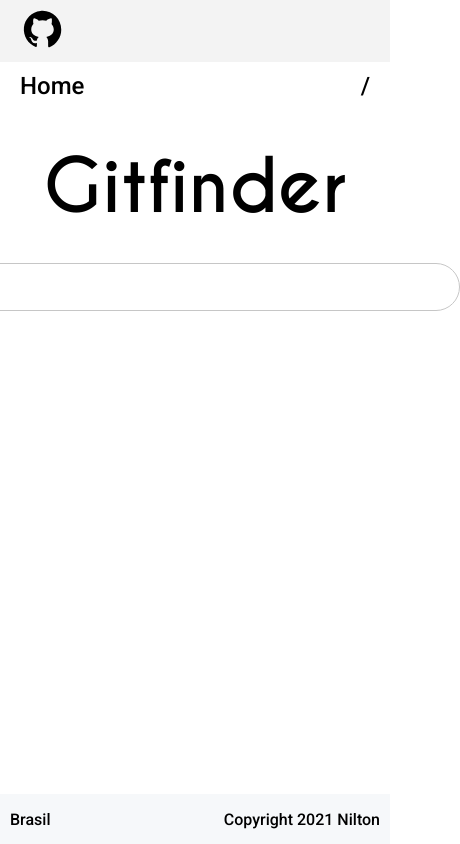
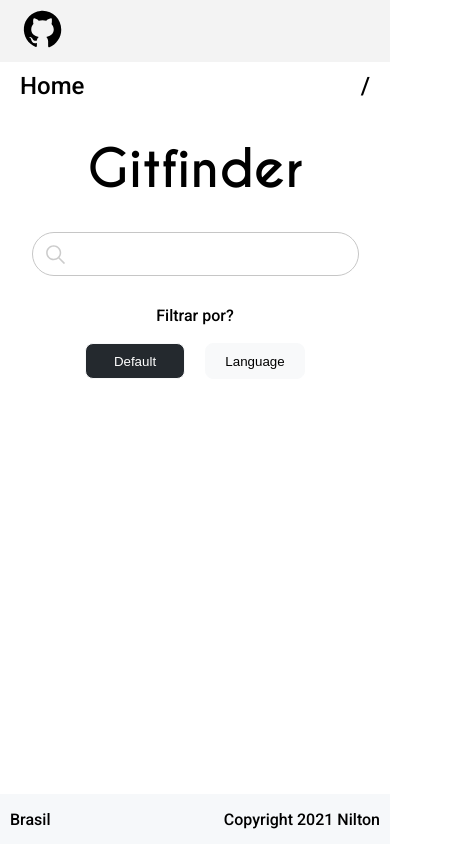
Before and after one commit to ncadeveloper/gitfinder, a React (Create React App) app: page /#/ in a window 390 px wide. Shown: the whole page, 460 px wide, since content can reach past the window. Built offline with nearby package versions, Linux system fonts and the light colour scheme.

Commit message:
Finalizando pagina home

```diff
--- a/public/index.html
+++ b/public/index.html
@@ -2,7 +2,7 @@
 <html lang="en">
   <head>
     <meta charset="utf-8" />
-    <link rel="icon" href="%PUBLIC_URL%/favicon.ico" />
+    <link rel="icon" href="%PUBLIC_URL%/favicon.svg" />
     <meta name="viewport" content="width=device-width, initial-scale=1" />
     <meta name="theme-color" content="#000000" />
     <meta name="description" content="Web site using React"/>
--- a/src/constants/api.jsx
+++ b/src/constants/api.jsx
@@ -1,5 +1,4 @@
 export default {
-    USERS: '/users',
     USER: '/users/$name',
     USER_REPOS: '/users/$name/repos',
     ORG: '/orgs/$name',
--- a/src/helpers/input/index.css
+++ b/src/helpers/input/index.css
@@ -14,7 +14,7 @@
 }
 
 .search__border:hover {
-    border: none;
+    border: 1px solid transparent;
     box-shadow: 0 1px 6px rgba(32,33,36,.28);
 }
 
--- a/src/pages/details/index.css
+++ b/src/pages/details/index.css
@@ -0,0 +1,6 @@
+#details {
+    width: 100%;
+    position: relative;
+    height: calc(100vh - 112px);
+    background-color: #FFFFFF;
+}
--- a/src/pages/details/index.jsx
+++ b/src/pages/details/index.jsx
@@ -0,0 +1,38 @@
+import './index.css';
+import Routes from '../../constants/api';
+
+import { useEffect } from 'react';
+import { useParams } from 'react-router-dom';
+
+import { Api } from '../../services';
+import { Header, Footer, Breadcrumb } from '../../helpers';
+
+export const Details = () => {
+    const { repo } = useParams();
+
+    const _getDetails = () => {
+        const api = new Api(Routes.USER.replace('$name', repo), 'GET');
+        api.exec()
+            .then(({ data }) => {
+                console.log(data);
+            })
+            .finally(() => {
+
+            });
+    }
+
+    useEffect(() => {
+        _getDetails();
+    }, []);
+
+    return(
+        <>
+            <Header dark />
+            <section id="details">
+                <Breadcrumb page="Details" />
+
+            </section>
+            <Footer/>
+        </>
+    )
+}
--- /dev/null
+++ b/src/pages/home/button.jsx
@@ -0,0 +1,9 @@
+export const Button = ({ id, onClick, filter, children }) =>
+    <button
+        id="language"
+        type="button"
+        onClick={onClick}
+        className={`filter__by ${filter === id && 'active'}`}
+    >
+        {children}
+    </button>
--- a/src/pages/home/index.css
+++ b/src/pages/home/index.css
@@ -22,7 +22,7 @@
     display: flex;
     align-items: center;
     justify-content: center;
-    margin-top: 8%;
+    margin-top: 7%;
     margin-bottom: 30px;
 }
 
@@ -30,4 +30,45 @@
     margin: 0;
     font-size: 4.5rem;
     font-family: Google;
+    transition: font-size 200ms;
 }
+
+#home .filter {
+    width: 100%;
+    display: flex;
+    align-items: center;
+    justify-content: center;
+}
+
+#home .filter .filter__by {
+    width: 100px;
+    height: 36px;
+    cursor: pointer;
+    margin: 2px 10px;
+    border-radius: 8px;
+    border: 1px solid #f8f9fa;
+    background-color: #f8f9fa;
+}
+
+#home .filter .filter__by:hover {
+    border: 1px solid var(--color-header-dark);
+}
+
+#home .filter .filter__by.active {
+    color: white;
+    background-color: var(--color-header-dark);
+}
+
+@media screen and (max-width: 640px) {
+
+    #home .title .title__text {
+        font-size: 3.2rem;
+        transition: font-size 200ms;
+    }
+
+    #home .search__input {
+        width: 100%;
+        font-size: 1.3rem;
+    }
+
+}
--- a/src/pages/home/index.jsx
+++ b/src/pages/home/index.jsx
@@ -3,16 +3,18 @@ import './index.css';
 import { useHistory } from 'react-router-dom';
 import { useState, useEffect, createRef } from 'react';
 
+import { Button } from './button';
 import { Header, Footer, Breadcrumb, Input } from '../../helpers';
 
 export const Home = () => {
     const history = useHistory();
     const refInputSearch = createRef();
     const [ search, setSearch ] = useState('');
+    const [ filter, setFilter ] = useState('default')
 
     const onKeyUp = e => {
         if(e.keyCode === 13 && search)
-            history.push(`/search/${search}`);
+            history.push(`/search/${filter}/${search}`);
     }
 
     useEffect(() => {
@@ -21,7 +23,7 @@ export const Home = () => {
 
     return(
         <>
-            <Header/>
+            <Header />
             <section id="home">
                 <Breadcrumb page="Home" />
                 <div className="container">
@@ -36,8 +38,28 @@ export const Home = () => {
                             onChange={e => setSearch(e.target.value)}
                         />
                     </div>
-                    <div>
-
+                    <p
+                        data-aos="fade"
+                        className="filter"
+                        style={{ marginTop: 30 }}
+                    >
+                        Filtrar por?
+                    </p>
+                    <div className="filter" data-aos="fade">
+                        <Button
+                            id="default"
+                            filter={filter}
+                            onClick={e => setFilter(e.target.id)}
+                        >
+                            Default
+                        </Button>
+                        <Button
+                            id="language"
+                            filter={filter}
+                            onClick={e => setFilter(e.target.id)}
+                        >
+                            Language
+                        </Button>
                     </div>
                 </div>
             </section>
--- a/src/pages/index.js
+++ b/src/pages/index.js
@@ -1,2 +1,3 @@
 export * from './home';
 export * from './search';
+export * from './details';
--- a/src/pages/search/index.jsx
+++ b/src/pages/search/index.jsx
@@ -10,7 +10,7 @@ import { Header, Footer, Breadcrumb, Card, Input } from '../../helpers';
 export const Search = () => {
     const history = useHistory();
     const refInputSearch = createRef();
-    const { query } = useParams();
+    const { type, query } = useParams();
     const [ repos, setRepos ] = useState([]);
     const [ isRepos, setIsRepos ] = useState(true);
 
@@ -27,7 +27,7 @@ export const Search = () => {
 
     useEffect(() => {
          _getRepos();
-    }, [query]);
+    }, []);
 
     return(
         <>
@@ -50,7 +50,7 @@ export const Search = () => {
                                     title={repo.login}
                                     type={repo.type}
                                     image={repo.avatar_url}
-                                    onClick={() => console.log(repo)}
+                                    onClick={() => history.push(`/details/${repo.login}`)}
                                 />
                             )}
                             </>
--- a/src/routes/index.jsx
+++ b/src/routes/index.jsx
@@ -1,6 +1,6 @@
 import { HashRouter, Switch, Route, Redirect } from 'react-router-dom';
 
-import { Home, Search } from '../pages';
+import { Home, Search, Details } from '../pages';
 
 export const Router = () =>
     <HashRouter>
@@ -8,7 +8,10 @@ export const Router = () =>
             <Route exact path="/">
                 <Home />
             </Route>
-            <Route path="/search/:query">
+            <Route path="/details/:repo">
+                <Details />
+            </Route>
+            <Route path="/search/:type/:query">
                 <Search/>
             </Route>
             <Redirect to='/' />
```
Also changed, not shown: public/icon_github.svg (added).
